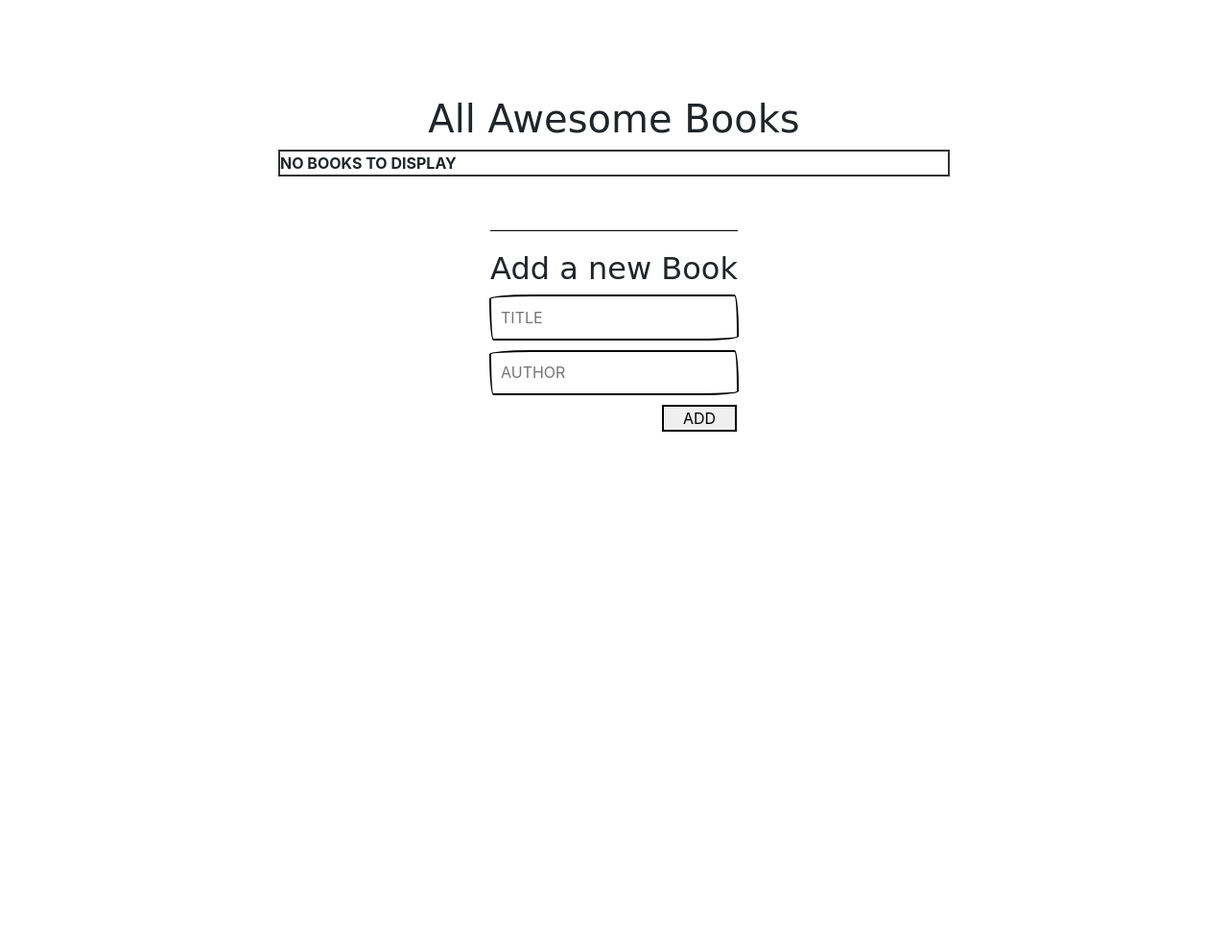
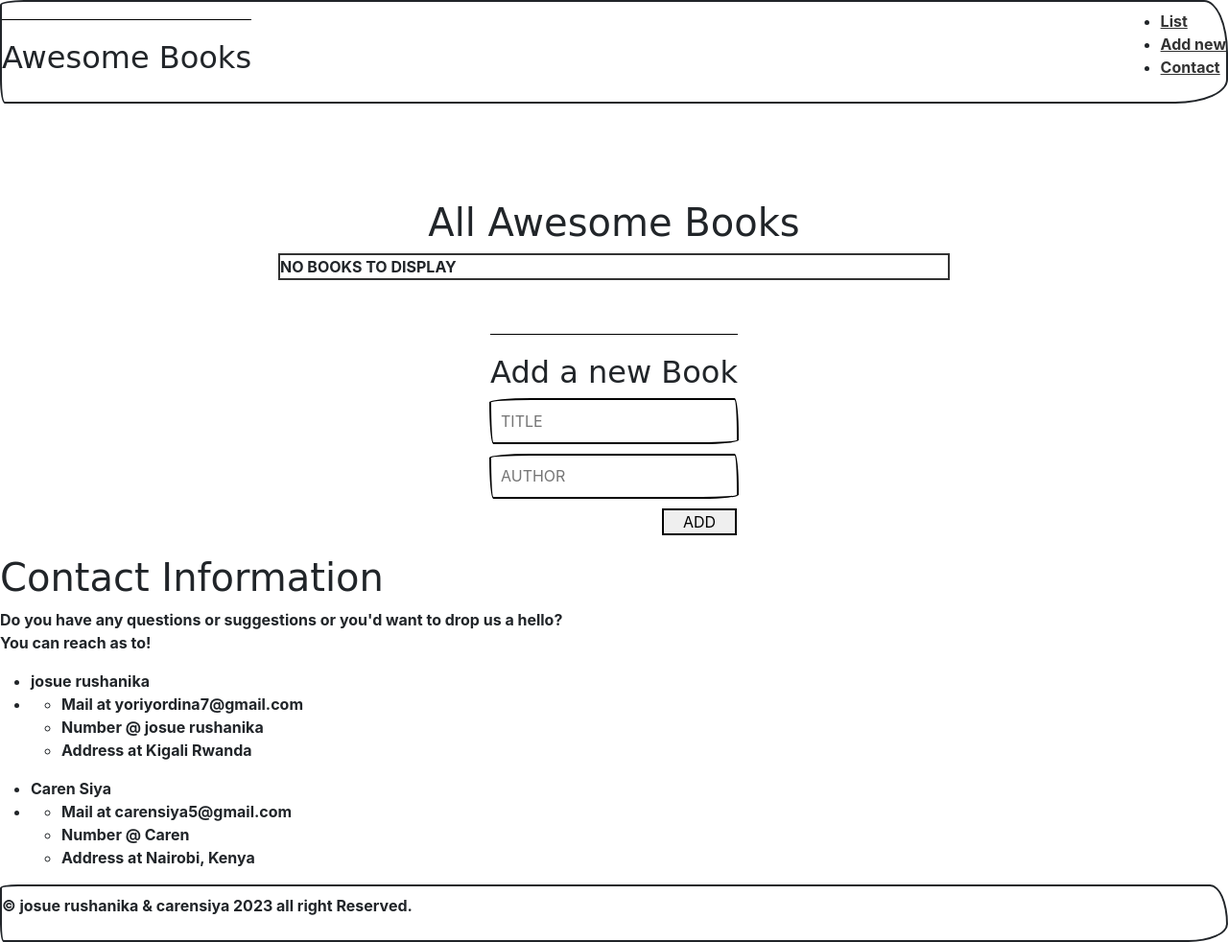
Before and after one commit to josuerushanika/awesomeBook, a website: page index.html in a window 1280 px wide. Shown: the whole page at 96% size. Before the commit the page ends 800 px from the top, so only its background shows below. Drawn offline with nearby package versions, Linux system fonts and the light colour scheme; a web font is replaced by a local one.

Commit message:
added html file

```diff
--- a/index.html
+++ b/index.html
@@ -9,7 +9,23 @@
     <link rel="stylesheet" href="https://bootswatch.com/5/sketchy/bootstrap.min.css"/>
 </head>
 <body>
-     <section class="section1">
+
+  <header>
+    <nav class="navbar">
+     <h2 class="tag-title">Awesome Books</h2>
+      <ul class="top-menu">
+        <li><a href="#" id="books-lists" class="nav-links listNav">List</a></li>
+        <li><a href="#" id="addNewbook" class="active-btn">Add new</a></li>
+        <li class="contactNav"><a href="#" id="contact">Contact</a></li>
+      </ul>
+    </nav>
+    </header>
+
+    <div class="time-section">
+      <p class="time"></p>
+  </div>
+
+  <section class="no-display section1 ">
     <header>
       <div class="header-top">
         <h1>All Awesome Books</h1>
@@ -18,7 +34,6 @@
       <table class="books-list-container table table-striped" id="books-list-container">
         <tbody id="book-list" class="books"></tbody>
       </table>
-
 </section>
 
 <section id="container" class="section2">
@@ -30,6 +45,34 @@
         <button type="submit" class="btn-list ">Add</button>
     </form>
 </section>
+
+<section class="no-display section3" id="contact-info">
+  <h1>Contact Information</h1>
+  <p>Do you have any questions or suggestions or you'd want to drop us a hello? <br> You can reach as to!</p>
+  <ul>
+    <li>josue rushanika</li>
+    <li>
+      <ul>
+        <li>Mail at yoriyordina7@gmail.com</li>
+        <li>Number @ josue rushanika</li>
+        <li>Address at Kigali Rwanda</li>
+      </ul>
+    </li>
+  </ul>
+  <ul>
+    <li>Caren Siya</li>
+    <li>
+      <ul>
+        <li>Mail at carensiya5@gmail.com</li>
+        <li>Number @ Caren</li>
+        <li>Address at Nairobi, Kenya</li>
+      </ul>
+    </li>
+  </ul>
+</section>
+<footer class="footer navbar">
+  <p>&copy; josue rushanika & carensiya 2023 all right Reserved.</p>
+</footer>
 <script src="./assets/script.js"></script>
 </body>
 </html>
```
Lines whose indentation alone changed are shown as unchanged.
